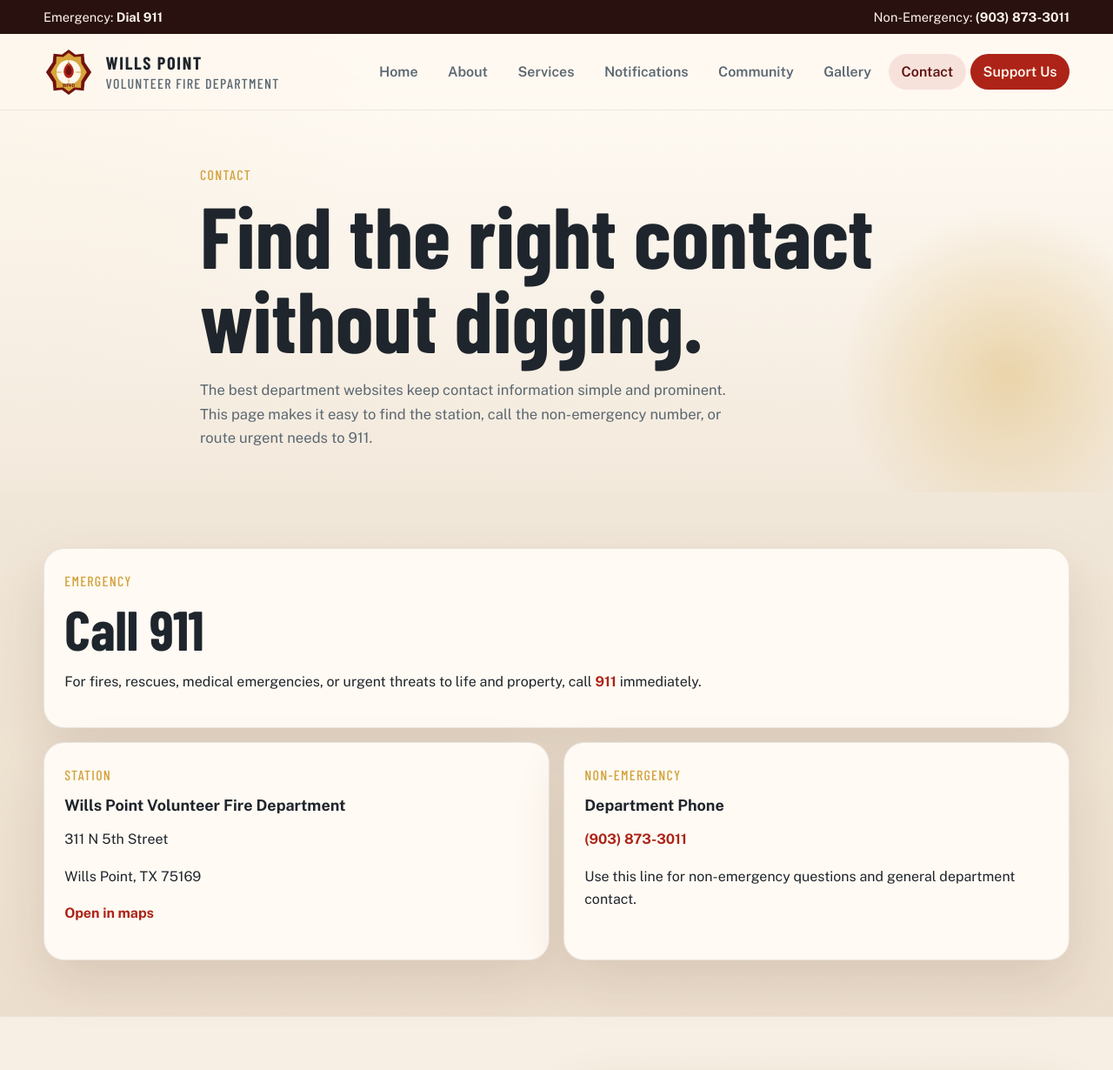
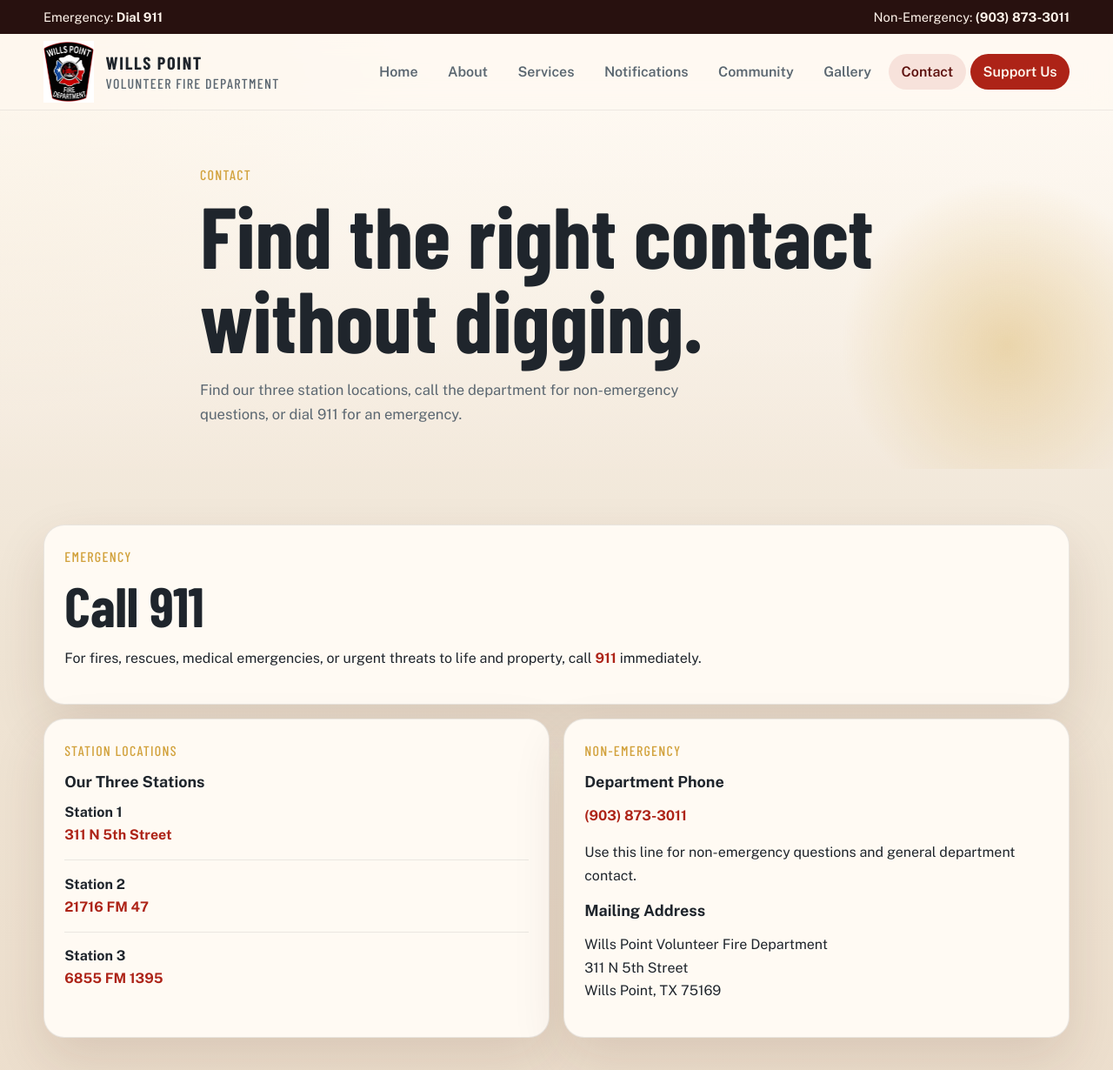
Before and after one commit to coryrob/wpvfd.net, a plain HTML site: page contact.html in a window 1280 px wide. Shown: the top 1230 px of the page at 87% size. Drawn offline with nearby package versions, Linux system fonts and the light colour scheme.

Commit message:
Changed Logo, Station Addresses, URL icon

```diff
--- a/about.html
+++ b/about.html
@@ -1,6 +1,7 @@
 <!DOCTYPE html>
 <html lang="en">
 <head>
+  <link rel="icon" type="image/png" href="images/wpfd-patch.png">
   <meta charset="UTF-8">
   <meta name="viewport" content="width=device-width, initial-scale=1.0">
   <title>Wills Point Volunteer Fire Department | About</title>
@@ -26,7 +27,7 @@
       <div class="nav-wrap">
         <nav class="navbar" aria-label="Main navigation">
           <a class="brand" href="index.html">
-            <img src="images/wpfd-badge.svg" alt="Wills Point Volunteer Fire Department badge" width="58" height="58">
+            <img src="images/wpfd-patch.png" alt="Wills Point Fire Department patch" width="58" height="70" class="department-patch">
             <span class="brand-text">
               <strong>Wills Point</strong>
               <span>Volunteer Fire Department</span>
@@ -54,7 +55,7 @@
           <h1>Volunteer service with hometown accountability.</h1>
           <p class="lead dark">
             Wills Point Volunteer Fire Department is a volunteer department serving the Wills Point
-            area from its station on North 5th Street and supporting local emergency response with
+            area from three stations and supporting local emergency response with
             a community-first mindset.
           </p>
         </div>
@@ -80,7 +81,9 @@
             <p class="card-label">Department Snapshot</p>
             <ul class="detail-list">
               <li>Volunteer fire department serving Wills Point and Van Zandt County ESD No. 4.</li>
-              <li>Primary station located at <a href="https://maps.google.com/?q=311+N+5th+Street,+Wills+Point,+TX+75169" target="_blank" rel="noreferrer">311 N 5th Street</a>.</li>
+              <li>Station 1: <a href="https://maps.google.com/?q=311+N+5th+Street,+Wills+Point,+TX+75169" target="_blank" rel="noreferrer">311 N 5th Street</a>.</li>
+              <li>Station 2: <a href="https://maps.google.com/?q=21716+FM+47,+Wills+Point,+TX" target="_blank" rel="noreferrer">21716 FM 47</a>.</li>
+              <li>Station 3: <a href="https://maps.google.com/?q=6855+FM+1395,+Wills+Point,+TX" target="_blank" rel="noreferrer">6855 FM 1395</a>.</li>
               <li>Non-emergency department line: <a href="tel:19038733011">(903) 873-3011</a>.</li>
               <li>Public updates are shared through <a href="https://www.facebook.com/WillsPointFire" target="_blank" rel="noreferrer">WillsPointFire on Facebook</a>.</li>
             </ul>
@@ -115,7 +118,7 @@
     <footer class="site-footer">
       <div class="container footer-grid">
         <div class="footer-brand">
-          <img src="images/wpfd-badge.svg" alt="" width="48" height="48">
+          <img src="images/wpfd-patch.png" alt="" width="48" height="58" class="department-patch">
           <div>
             <strong>Wills Point Volunteer Fire Department</strong>
             <p>Serving Wills Point with volunteer commitment and emergency readiness.</p>
--- a/contact.html
+++ b/contact.html
@@ -1,6 +1,7 @@
 <!DOCTYPE html>
 <html lang="en">
 <head>
+  <link rel="icon" type="image/png" href="images/wpfd-patch.png">
   <meta charset="UTF-8">
   <meta name="viewport" content="width=device-width, initial-scale=1.0">
   <title>Wills Point Volunteer Fire Department | Contact</title>
@@ -26,7 +27,7 @@
       <div class="nav-wrap">
         <nav class="navbar" aria-label="Main navigation">
           <a class="brand" href="index.html">
-            <img src="images/wpfd-badge.svg" alt="Wills Point Volunteer Fire Department badge" width="58" height="58">
+            <img src="images/wpfd-patch.png" alt="Wills Point Fire Department patch" width="58" height="70" class="department-patch">
             <span class="brand-text">
               <strong>Wills Point</strong>
               <span>Volunteer Fire Department</span>
@@ -53,8 +54,8 @@
           <p class="eyebrow">Contact</p>
           <h1>Find the right contact without digging.</h1>
           <p class="lead dark">
-            The best department websites keep contact information simple and prominent. This page
-            makes it easy to find the station, call the non-emergency number, or route urgent needs to 911.
+            Find our three station locations, call the department for non-emergency questions,
+            or dial 911 for an emergency.
           </p>
         </div>
       </section>
@@ -67,17 +68,21 @@
             <p>For fires, rescues, medical emergencies, or urgent threats to life and property, call <a href="tel:911">911</a> immediately.</p>
           </article>
           <article class="panel contact-panel reveal">
-            <p class="card-label">Station</p>
-            <h3>Wills Point Volunteer Fire Department</h3>
-            <p>311 N 5th Street</p>
-            <p>Wills Point, TX 75169</p>
-            <p><a href="https://maps.google.com/?q=311+N+5th+Street,+Wills+Point,+TX+75169" target="_blank" rel="noreferrer">Open in maps</a></p>
+            <p class="card-label">Station Locations</p>
+            <h3>Our Three Stations</h3>
+            <ul class="detail-list">
+              <li><strong>Station 1</strong><br><a href="https://maps.google.com/?q=311+N+5th+Street,+Wills+Point,+TX+75169" target="_blank" rel="noreferrer">311 N 5th Street</a></li>
+              <li><strong>Station 2</strong><br><a href="https://maps.google.com/?q=21716+FM+47,+Wills+Point,+TX" target="_blank" rel="noreferrer">21716 FM 47</a></li>
+              <li><strong>Station 3</strong><br><a href="https://maps.google.com/?q=6855+FM+1395,+Wills+Point,+TX" target="_blank" rel="noreferrer">6855 FM 1395</a></li>
+            </ul>
           </article>
           <article class="panel contact-panel reveal reveal-delay">
             <p class="card-label">Non-Emergency</p>
             <h3>Department Phone</h3>
             <p><a href="tel:19038733011">(903) 873-3011</a></p>
             <p>Use this line for non-emergency questions and general department contact.</p>
+            <h3>Mailing Address</h3>
+            <p>Wills Point Volunteer Fire Department<br>311 N 5th Street<br>Wills Point, TX 75169</p>
           </article>
         </div>
       </section>
@@ -102,7 +107,7 @@
     <footer class="site-footer">
       <div class="container footer-grid">
         <div class="footer-brand">
-          <img src="images/wpfd-badge.svg" alt="" width="48" height="48">
+          <img src="images/wpfd-patch.png" alt="" width="48" height="58" class="department-patch">
           <div>
             <strong>Wills Point Volunteer Fire Department</strong>
             <p>For emergencies, call <a href="tel:911">911</a>.</p>
--- a/css/styles.css
+++ b/css/styles.css
@@ -31,6 +31,11 @@
 img {
   max-width: 100%;
   display: block;
+}
+
+.department-patch {
+  height: auto;
+  flex-shrink: 0;
 }
 
 a {
```
Also changed, not shown: community.html (+4 -3 lines), gallery.html (+3 -2 lines), index.html (+9 -5 lines), notifications.html (+3 -2 lines), services.html (+3 -2 lines), images/wpfd-patch.png (added), 1 other file.
